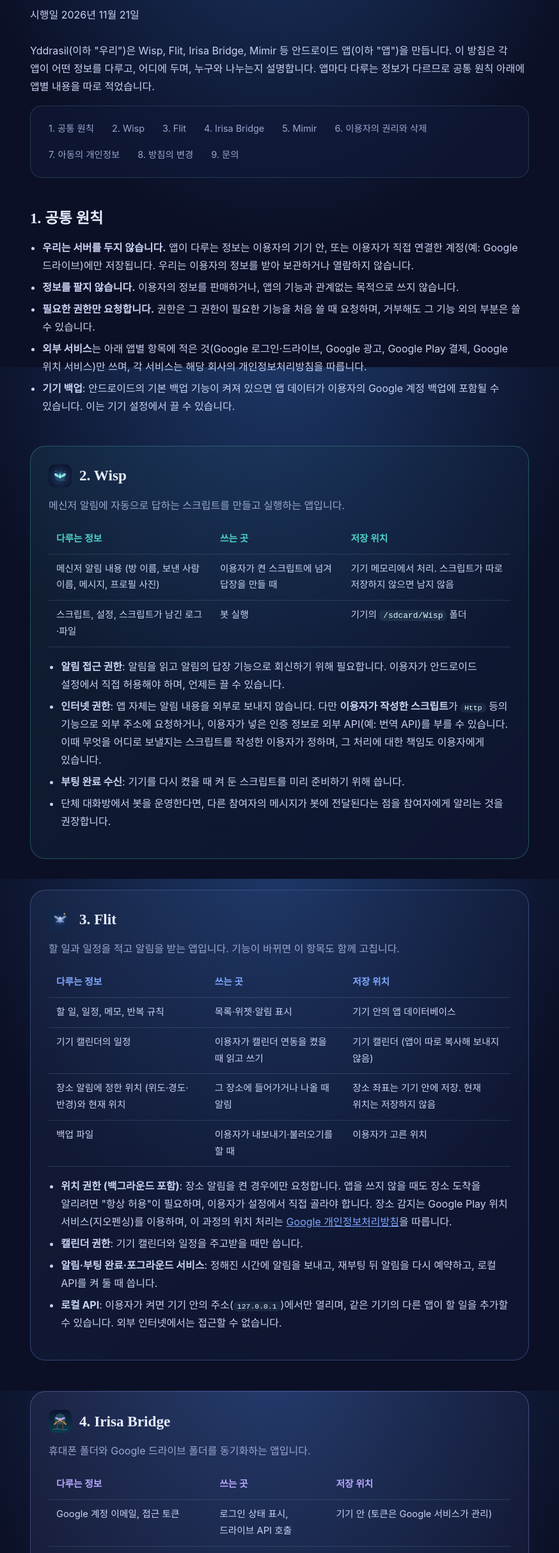
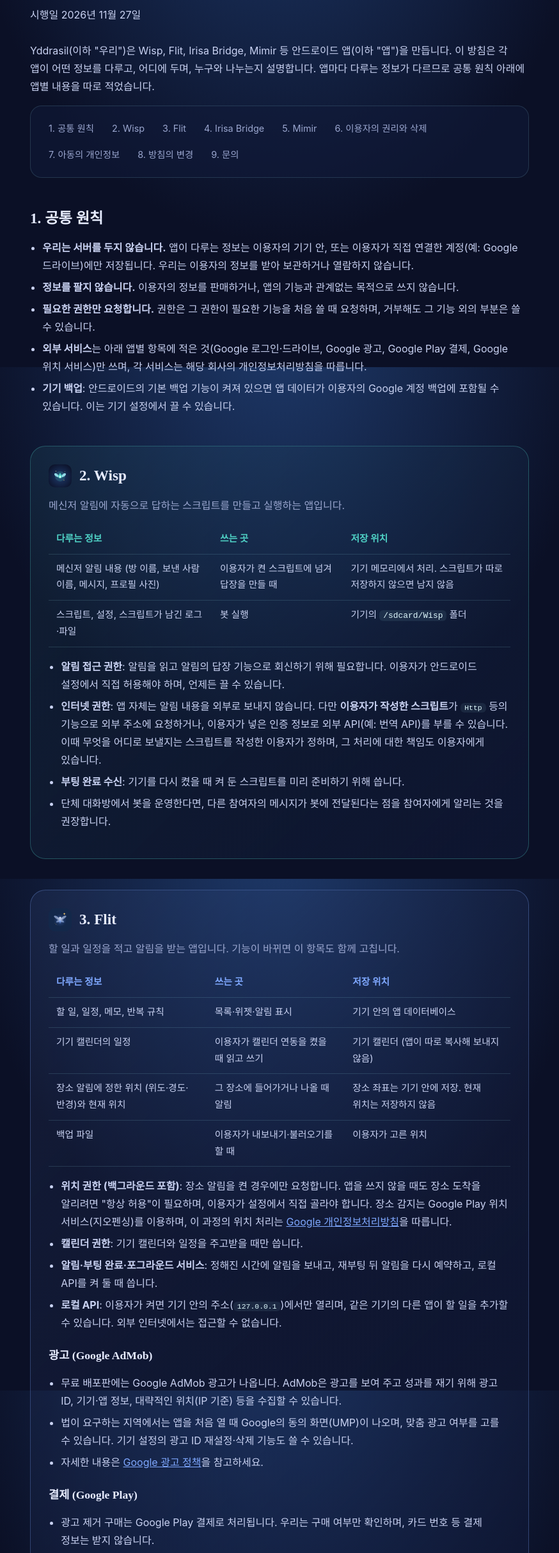
Before and after one commit to Morph-house/Morph-house.github.io, a plain HTML site: page privacy.html in a window 1280 px wide. Shown: the part 226-2654 px from the top of the page at 64% size, without its empty margins (203-1077 px from the left). Drawn offline with Linux system fonts and the light colour scheme; a web font is replaced by a local one.

Commit message:
개인정보처리방침에 Flit·Mimir 광고 제거 결제 항목과 문의 이메일 추가
- Flit: Google AdMob 광고 항목과 Google Play 결제 항목 추가
- Mimir: Google Play 결제 항목 추가, 인터넷 사용 목적에 구매 확인 추가
- Irisa Bridge: 결제 문구를 "Pro(광고 제거)"로 통일
- 문의에 이메일 추가, 시행일 2026-11-27로 변경

Co-Authored-By: Claude Opus 5.5 <noreply@anthropic.com>

```diff
--- a/privacy.html
+++ b/privacy.html
@@ -29,7 +29,7 @@
   <main class="doc">
     <p class="eyebrow">Privacy Policy</p>
     <h1>개인정보처리방침</h1>
-    <p class="doc-meta">시행일 2026년 11월 21일</p>
+    <p class="doc-meta">시행일 2026년 11월 27일</p>
 
     <p>Yddrasil(이하 "우리")은 Wisp, Flit, Irisa Bridge, Mimir 등 안드로이드 앱(이하 "앱")을 만듭니다.
       이 방침은 각 앱이 어떤 정보를 다루고, 어디에 두며, 누구와 나누는지 설명합니다.
@@ -94,6 +94,18 @@
         <li><strong>알림·부팅 완료·포그라운드 서비스</strong>: 정해진 시간에 알림을 보내고, 재부팅 뒤 알림을 다시 예약하고, 로컬 API를 켜 둘 때 씁니다.</li>
         <li><strong>로컬 API</strong>: 이용자가 켜면 기기 안의 주소(<code>127.0.0.1</code>)에서만 열리며, 같은 기기의 다른 앱이 할 일을 추가할 수 있습니다. 외부 인터넷에서는 접근할 수 없습니다.</li>
       </ul>
+
+      <h3>광고 (Google AdMob)</h3>
+      <ul>
+        <li>무료 배포판에는 Google AdMob 광고가 나옵니다. AdMob은 광고를 보여 주고 성과를 재기 위해 광고 ID, 기기·앱 정보, 대략적인 위치(IP 기준) 등을 수집할 수 있습니다.</li>
+        <li>법이 요구하는 지역에서는 앱을 처음 열 때 Google의 동의 화면(UMP)이 나오며, 맞춤 광고 여부를 고를 수 있습니다. 기기 설정의 광고 ID 재설정·삭제 기능도 쓸 수 있습니다.</li>
+        <li>자세한 내용은 <a href="https://policies.google.com/technologies/ads" target="_blank" rel="noopener">Google 광고 정책</a>을 참고하세요.</li>
+      </ul>
+
+      <h3>결제 (Google Play)</h3>
+      <ul>
+        <li>광고 제거 구매는 Google Play 결제로 처리됩니다. 우리는 구매 여부만 확인하며, 카드 번호 등 결제 정보는 받지 않습니다.</li>
+      </ul>
     </section>
 
     <section id="irisa" class="app-policy" style="--accent:#B9A7FF">
@@ -126,7 +138,7 @@
 
       <h3>결제 (Google Play)</h3>
       <ul>
-        <li>Pro 구매는 Google Play 결제로 처리됩니다. 우리는 구매 여부만 확인하며, 카드 번호 등 결제 정보는 받지 않습니다.</li>
+        <li>Pro(광고 제거) 구매는 Google Play 결제로 처리됩니다. 우리는 구매 여부만 확인하며, 카드 번호 등 결제 정보는 받지 않습니다.</li>
       </ul>
 
       <h3>연결 끊기</h3>
@@ -148,7 +160,7 @@
         </tbody>
       </table>
       <ul>
-        <li><strong>대화</strong>: 리플과의 대화는 우리 서버로 보내지 않고, 기기 안에서 모델이 처리합니다. 인터넷은 모델 파일 받기와 광고에만 씁니다.</li>
+        <li><strong>대화</strong>: 리플과의 대화는 우리 서버로 보내지 않고, 기기 안에서 모델이 처리합니다. 인터넷은 모델 파일 받기, 광고, 구매 확인에만 씁니다.</li>
         <li><strong>다른 앱의 호출</strong>: 다른 앱이 리플을 부르면 그 앱이 허용됐는지 확인합니다. 처음 부르는 앱에는 허용할지 알림으로 물어보며, 허용하지 않으면 응답하지 않습니다. 허용한 앱은 샘터의 "허용된 앱"에서 언제든 바꾸거나 지울 수 있습니다.</li>
         <li><strong>권한</strong>: 인터넷, 네트워크 상태 확인, 알림, 부팅 완료 후 다시 시작, 포그라운드 서비스, 화면 켜짐 유지 권한을 씁니다. 위치, 연락처, 사진 같은 정보는 요청하지 않습니다.</li>
       </ul>
@@ -158,6 +170,11 @@
         <li>무료 배포판에는 Google AdMob 광고가 나옵니다. AdMob은 광고를 보여 주고 성과를 재기 위해 광고 ID, 기기·앱 정보, 대략적인 위치(IP 기준) 등을 수집할 수 있습니다.</li>
         <li>법이 요구하는 지역에서는 앱을 처음 열 때 Google의 동의 화면(UMP)이 나오며, 맞춤 광고 여부를 고를 수 있습니다. 기기 설정의 광고 ID 재설정·삭제 기능도 쓸 수 있습니다.</li>
         <li>자세한 내용은 <a href="https://policies.google.com/technologies/ads" target="_blank" rel="noopener">Google 광고 정책</a>을 참고하세요.</li>
+      </ul>
+
+      <h3>결제 (Google Play)</h3>
+      <ul>
+        <li>광고 제거 구매는 Google Play 결제로 처리됩니다. 우리는 구매 여부만 확인하며, 카드 번호 등 결제 정보는 받지 않습니다.</li>
       </ul>
 
       <h3>연결 끊기와 삭제</h3>
@@ -192,6 +209,7 @@
       <h2>9. 문의</h2>
       <p>개인정보와 관련한 문의는 아래로 보내 주세요.</p>
       <ul>
+        <li>이메일: <a href="mailto:highkrs@gmail.com">highkrs@gmail.com</a></li>
         <li>GitHub: <a href="https://github.com/Morph-house" target="_blank" rel="noopener">github.com/Morph-house</a></li>
       </ul>
     </section>
```
